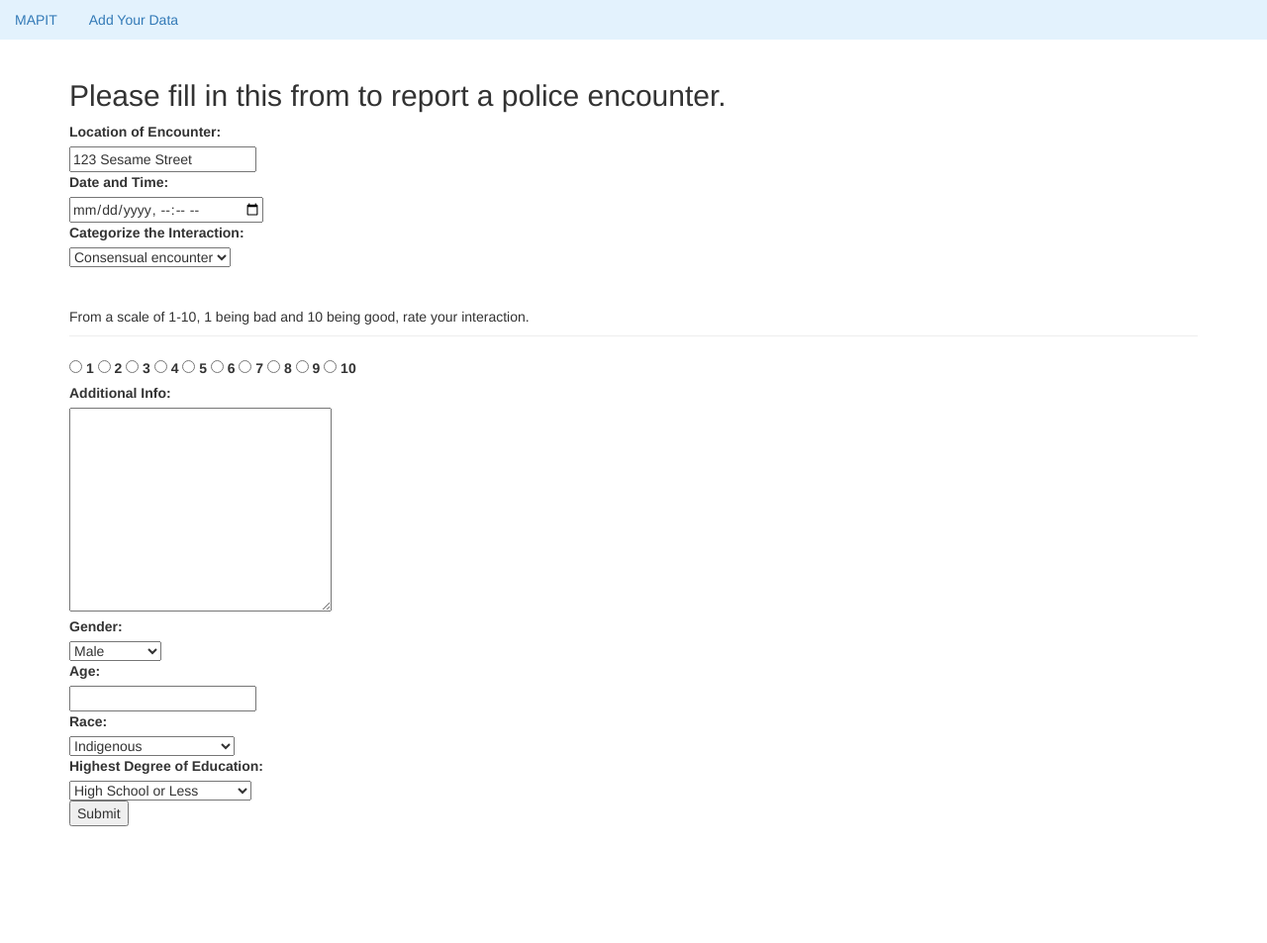
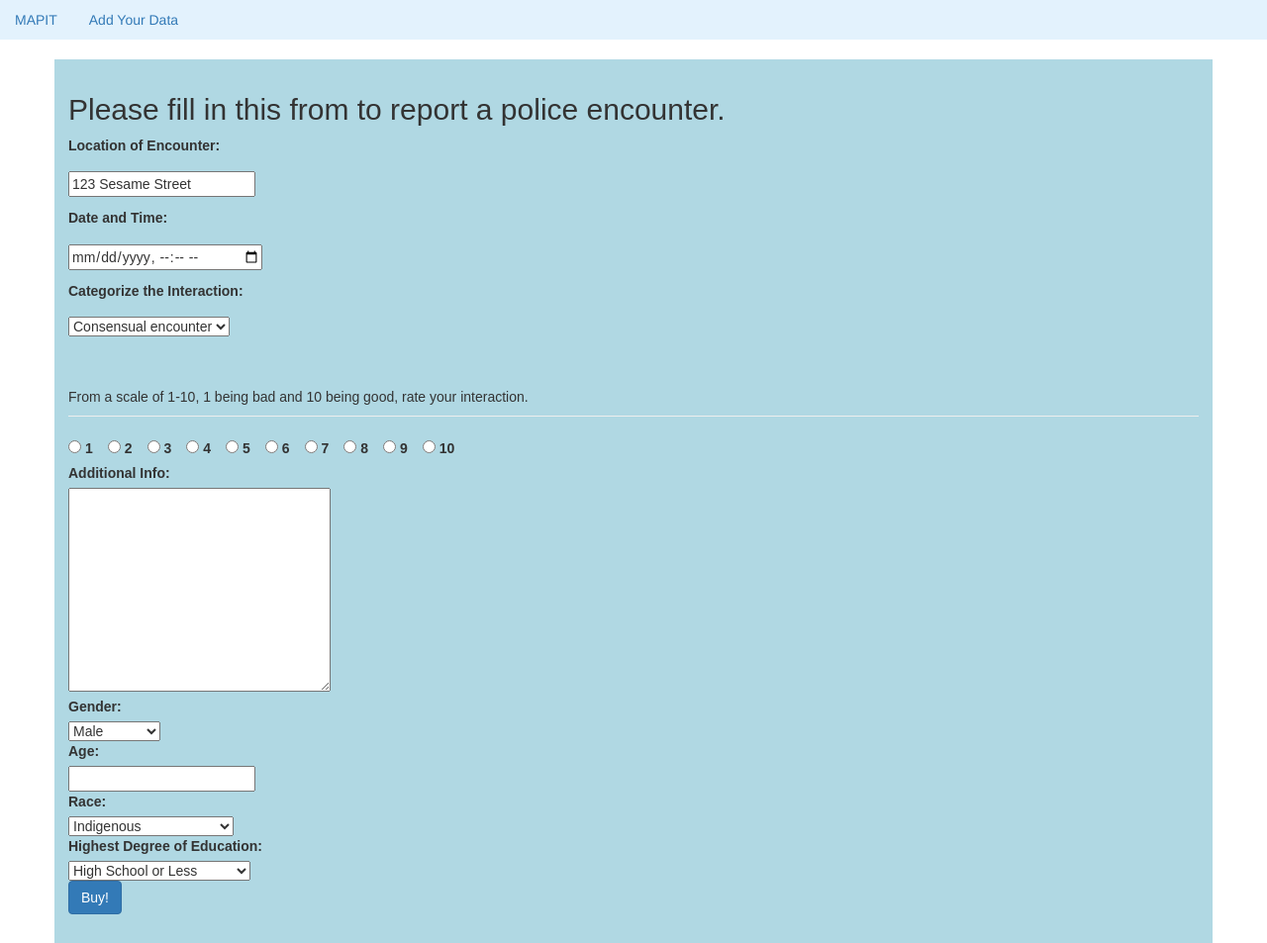
Before and after one commit to danielq987/MAPIT, a Flask app: page /survey in a window 1280 px wide. Shown: the whole page at 99% size. Before the commit the page ends 835 px from the top, so only its background shows below. Run offline with Flask 2, Linux system fonts and the light colour scheme; some libraries are stand-ins or nearby versions.

Commit message:
survey updates

```diff
--- a/flaskr/templates/base.html
+++ b/flaskr/templates/base.html
@@ -10,14 +10,14 @@
     </head>
         {% block leaflet %} {% endblock %}
     <body>
-        <ul class="nav nav-pills mb-3" style="background-color: #e3f2fd;" id="pills-tab" role="tablist">
+        <ul class="nav nav-pills mb-3 navbar-expand-lg" style="background-color: #e3f2fd;" id="pills-tab" role="tablist">
             <li class="nav-item">
-              <a class="nav-link active" id="pills-home-tab" data-toggle="pill" href="home" role="tab" aria-controls="pills-home" aria-selected="true">MAPIT</a>
+              <a class="nav-link active" id="pills-home-tab" data-toggle="pill" href="{{home}}" role="tab" aria-controls="pills-home" aria-selected="true">MAPIT</a>
             </li>
             <li class="nav-item">
-              <a class="nav-link" id="pills-profile-tab" data-toggle="pill" href="survey" role="tab" aria-controls="pills-profile" aria-selected="false">Add Your Data</a>
+              <a class="nav-link" id="pills-profile-tab" data-toggle="pill" href="{{survey}}" role="tab" aria-controls="pills-profile" aria-selected="false">Add Your Data</a>
             </li>
-          </ul>
+        </ul>
           <div class="tab-content" id="pills-tabContent">
             <div class="tab-pane fade show active" id="pills-home" role="tabpanel" aria-labelledby="pills-home-tab">...</div>
             <div class="tab-pane fade" id="pills-profile" role="tabpanel" aria-labelledby="pills-profile-tab">...</div>
--- a/flaskr/templates/survey.html
+++ b/flaskr/templates/survey.html
@@ -3,19 +3,18 @@
 {% block content %}
 
 <link rel="stylesheet" href="https://cdnjs.cloudflare.com/ajax/libs/font-awesome/4.7.0/css/font-awesome.min.css">
-
-<div class="container">
-    <form action = "{{home}}" method = "POST">
+<div class="container" style="background: #B0D8E3; padding:1em;">
+  <form action = "{{home}}" method = "POST" style="font-family: sans-serif;">
     <h2>Please fill in this from to report a police encounter.</h2>
 
     <label for="date_time">Location of Encounter:</label><br>
-        <input type="text" id="location" name="location" value="123 Sesame Street" class="survey_input" required><br>
+    <input type="text" id="location" name="location" value="123 Sesame Street" style = "margin: .8em 0 .8em" class="survey_input" required><br>
 
     <label for="date_time">Date and Time: </label><br>
-        <input type="datetime-local" id="date_time" name="datetime" class="survey_input" required><br>
+    <input type="datetime-local" id="date_time" name="datetime" style = "margin: .8em 0 .8em" stclass="survey_input" required><br>
 
     <label for="type_interaction">Categorize the Interaction: </label><br>
-        <select id="type_interaction" name="type_interaction" class="survey_input">
+    <select id="type_interaction" name="type_interaction" style = "margin: .8em 0 .8em" class="survey_input">
         <option value="consensual">Consensual encounter</option>
         <option value="investigatory">Investigatory stop</option>
         <option value="arres">Arrest</option>
@@ -28,25 +27,25 @@
             <p class="page-header">From a scale of 1-10, 1 being bad and 10 being good, rate your interaction.</p>
                 <div class="chart-scale" name="scale">
                 <input type="radio" id="one" name="scale" value="1">
-                    <label for="one">1</label>
+                <label for="one"  style = "margin-right: .8em" >1 </label>
                 <input type="radio" id="two" name="scale" value="2">
-                    <label for="two">2</label>
+                <label for="two"  style = "margin-right: .8em" >2</label>
                 <input type="radio" id="three" name="scale" value="3">
-                    <label for="three">3</label>
+                <label for="three"  style = "margin-right: .8em" >3</label>
                 <input type="radio" id="four" name="scale" value="4">
-                    <label for="four">4</label>
+                <label for="four"  style = "margin-right: .8em" >4</label>
                 <input type="radio" id="five" name="scale" value="5">
-                    <label for="one">5</label>
+                <label for="one"  style = "margin-right: .8em" >5</label>
                 <input type="radio" id="six" name="scale" value="6">
-                    <label for="one">6</label>
+                <label for="one"  style = "margin-right: .8em" >6</label>
                 <input type="radio" id="seven" name="scale" value="7">
-                    <label for="one">7</label>
+                <label for="one"  style = "margin-right: .8em" >7</label>
                 <input type="radio" id="eight" name="scale" value="8">
-                    <label for="one">8</label>
+                <label for="one"  style = "margin-right: .8em" >8</label>
                 <input type="radio" id="nine" name="scale" value="9">
-                    <label for="one">9</label>
+                <label for="one"  style = "margin-right: .8em" >9</label>
                 <input type="radio" id="ten" name="scale" value="10">
-                    <label for="ten">10</label>
+                <label for="ten"  style = "margin-right: .8em" >10</label>
 
                 <br>
 
@@ -87,8 +86,12 @@
           <option value="associate">Associate Degree</option>
         </select><br>
 
-        <input type="submit">
+        <div class="form-group"> <!-- Submit Button -->
+          <button type="submit" class="btn btn-primary">Buy!</button>
+        </div>
   </form>
+
+
 </div>
 
 {% endblock %}
```
Lines whose indentation alone changed are shown as unchanged.
